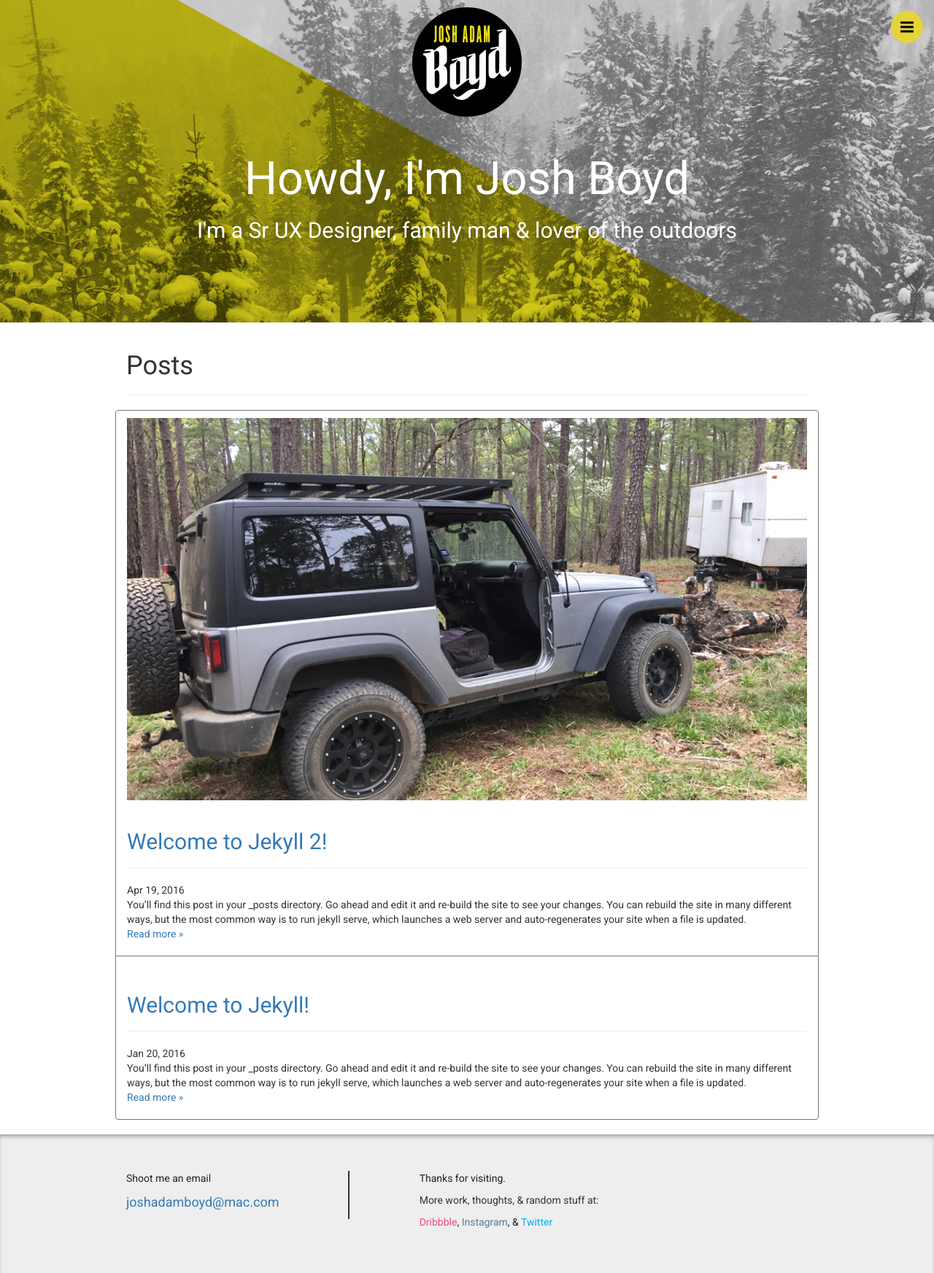
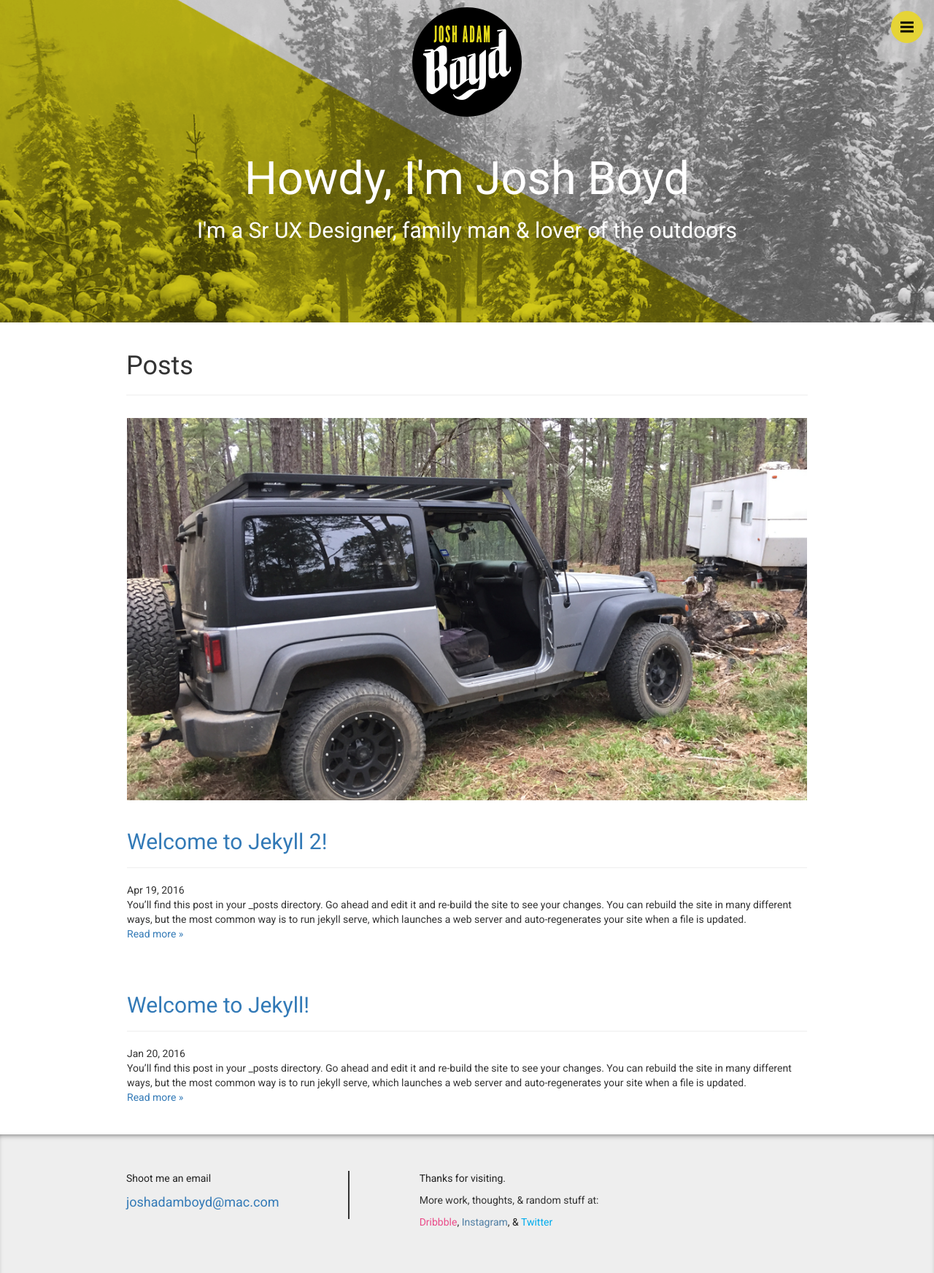
Before and after one commit to joshadamboyd/joshadamboyd.github.io, a Jekyll site: the page built from index.html, in a window 1280 px wide. Shown: the whole page at 73% size. Built offline with Jekyll 4.4.1, drawn with Linux system fonts in a browser that asks for light colours; the list of posts is cut into pages by our own code; comment, search, counter and statistics services are not loaded.

Commit message:
Remove border from list

```diff
--- a/_sass/_variables.scss
+++ b/_sass/_variables.scss
@@ -692,9 +692,9 @@ $progress-bar-info-bg:        $brand-info !default;
 //##
 
 //** Background color on `.list-group-item`
-$list-group-bg:                 #fff !default;
+$list-group-bg:                 transparent !default;
 //** `.list-group-item` border color
-$list-group-border:             $gray-light !default;
+$list-group-border:             transparent !default;
 //** List group border radius
 $list-group-border-radius:      $border-radius-base !default;
 
```
